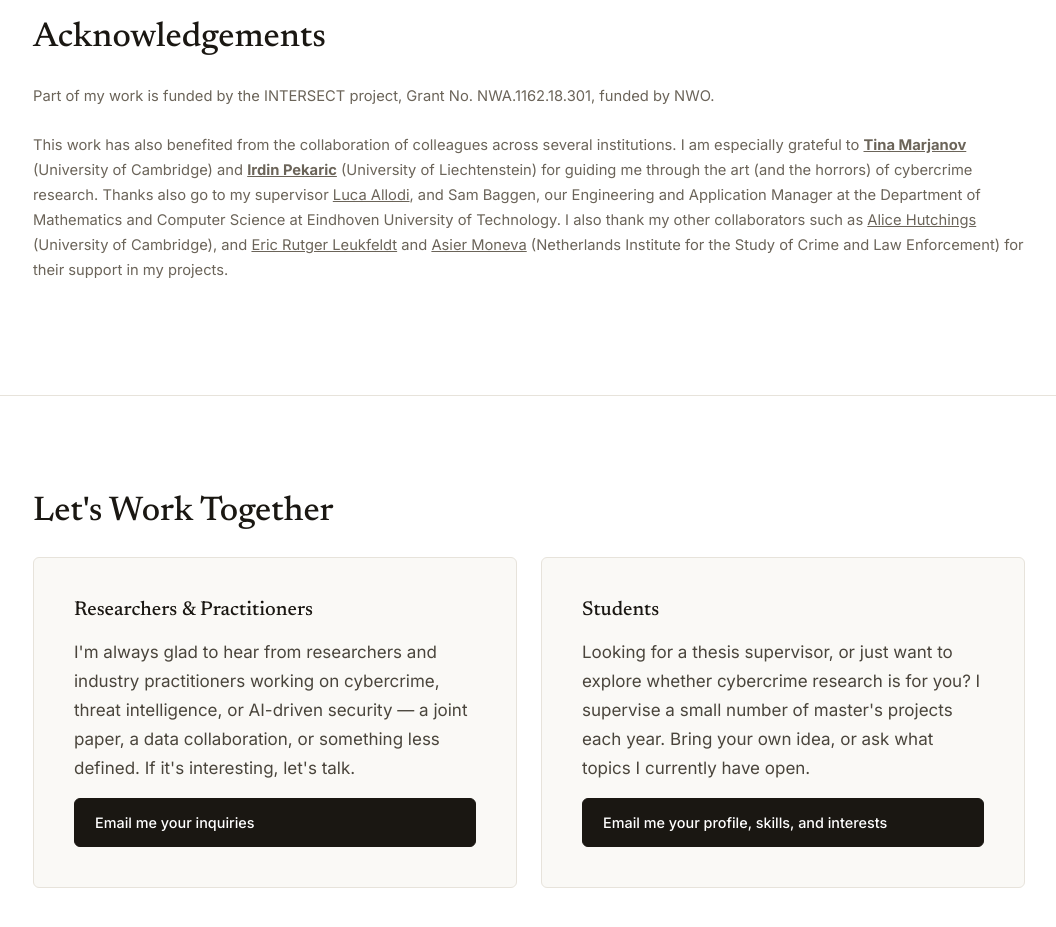
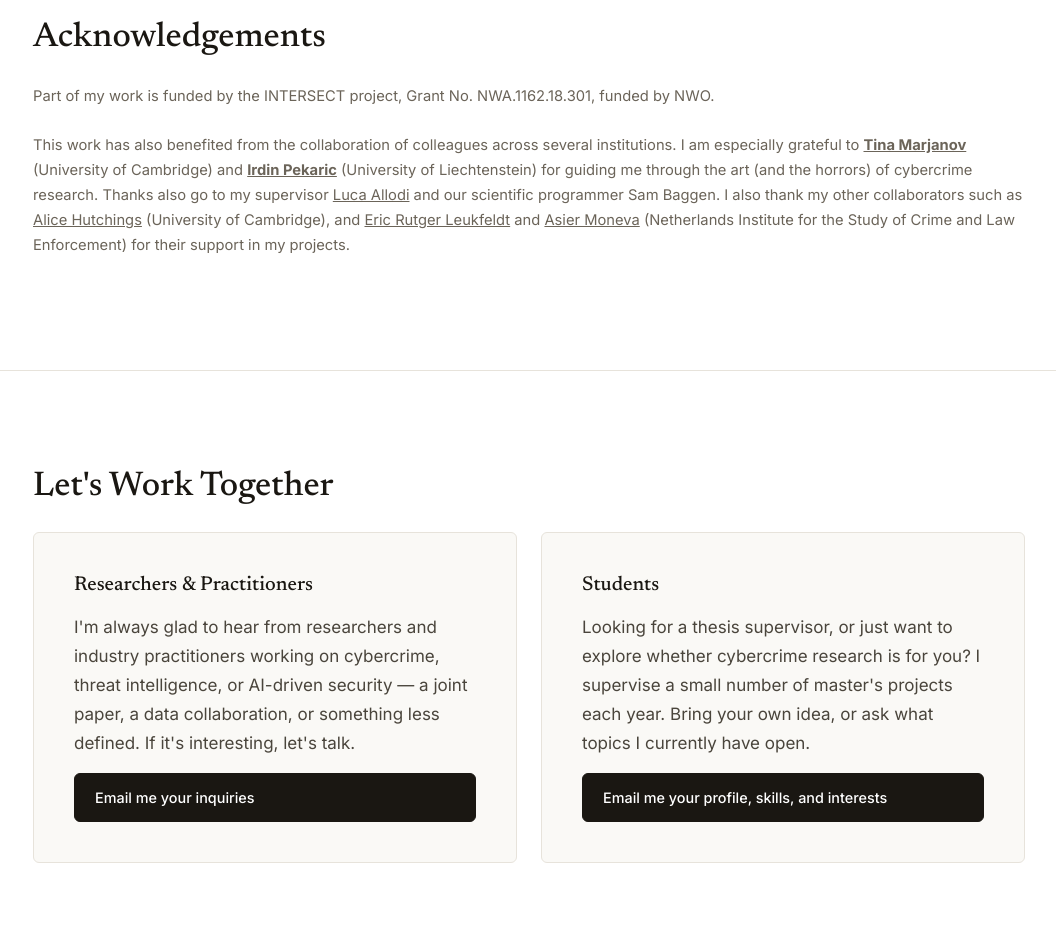
Before and after one commit to royricaldi/royricaldi.github.io, a plain HTML site: page index.html in a window 1280 px wide. Shown: the part 4720-5647 px from the top of the page, without its empty margins (111-1167 px from the left). Drawn offline with Linux system fonts and the light colour scheme.

Commit message:
Update index.html

```diff
--- a/index.html
+++ b/index.html
@@ -199,7 +199,7 @@
   <div class="container">
     <h2>Acknowledgements</h2>
     <p class="scholar-note">Part of my work is funded by the INTERSECT project, Grant No. NWA.1162.18.301, funded by NWO.</p>
-    <p class="scholar-note">This work has also benefited from the collaboration of colleagues across several institutions. I am especially grateful to <strong><a href="https://scholar.google.com/citations?user=ysP09FQAAAAJ&amp;hl=en" target="_blank" rel="noopener">Tina Marjanov</a></strong> (University of Cambridge) and <strong><a href="https://scholar.google.com/citations?user=QihsA4sAAAAJ&amp;hl=en" target="_blank" rel="noopener">Irdin Pekaric</a></strong> (University of Liechtenstein) for guiding me through the art (and the horrors) of cybercrime research. Thanks also go to my supervisor <a href="https://scholar.google.com/citations?user=aHbp3AQAAAAJ&amp;hl=en" target="_blank" rel="noopener">Luca Allodi</a>, and Sam Baggen, our Engineering and Application Manager at the Department of Mathematics and Computer Science at Eindhoven University of Technology. I also thank my other collaborators such as <a href="https://scholar.google.com/citations?user=04LSlYUAAAAJ&amp;hl=en" target="_blank" rel="noopener">Alice Hutchings</a> (University of Cambridge), and <a href="https://scholar.google.com/citations?user=Zje1ZosAAAAJ&amp;hl=en" target="_blank" rel="noopener">Eric Rutger Leukfeldt</a> and <a href="https://scholar.google.com/citations?user=SNjqpq8AAAAJ&amp;hl=en" target="_blank" rel="noopener">Asier Moneva</a> (Netherlands Institute for the Study of Crime and Law Enforcement) for their support in my projects.</p>
+    <p class="scholar-note">This work has also benefited from the collaboration of colleagues across several institutions. I am especially grateful to <strong><a href="https://scholar.google.com/citations?user=ysP09FQAAAAJ&amp;hl=en" target="_blank" rel="noopener">Tina Marjanov</a></strong> (University of Cambridge) and <strong><a href="https://scholar.google.com/citations?user=QihsA4sAAAAJ&amp;hl=en" target="_blank" rel="noopener">Irdin Pekaric</a></strong> (University of Liechtenstein) for guiding me through the art (and the horrors) of cybercrime research. Thanks also go to my supervisor <a href="https://scholar.google.com/citations?user=aHbp3AQAAAAJ&amp;hl=en" target="_blank" rel="noopener">Luca Allodi</a> and our scientific programmer Sam Baggen. I also thank my other collaborators such as <a href="https://scholar.google.com/citations?user=04LSlYUAAAAJ&amp;hl=en" target="_blank" rel="noopener">Alice Hutchings</a> (University of Cambridge), and <a href="https://scholar.google.com/citations?user=Zje1ZosAAAAJ&amp;hl=en" target="_blank" rel="noopener">Eric Rutger Leukfeldt</a> and <a href="https://scholar.google.com/citations?user=SNjqpq8AAAAJ&amp;hl=en" target="_blank" rel="noopener">Asier Moneva</a> (Netherlands Institute for the Study of Crime and Law Enforcement) for their support in my projects.</p>
   </div>
 </section>
 
```
